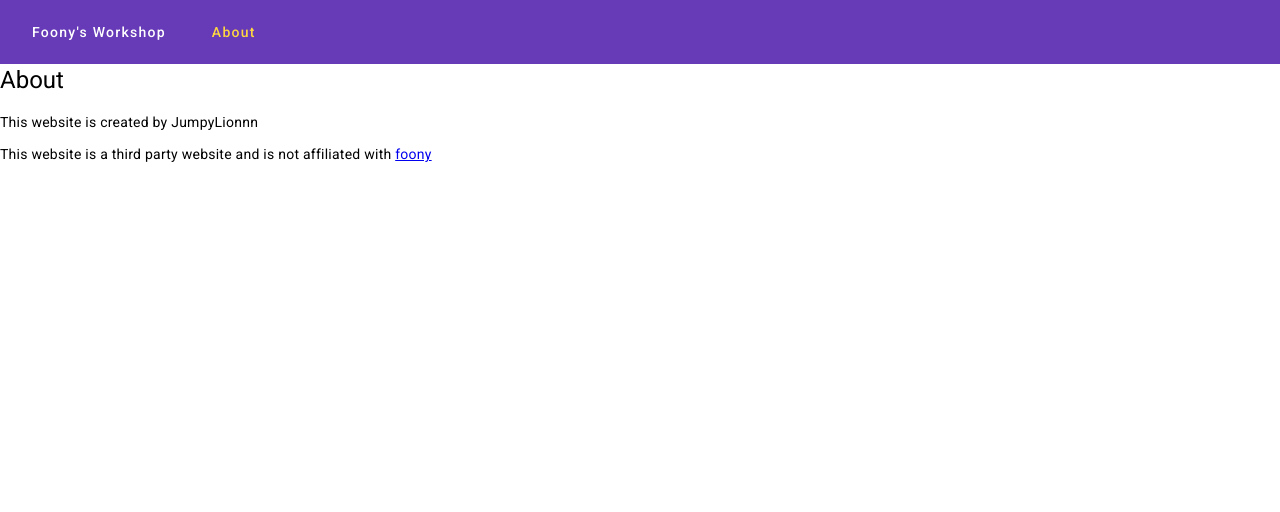
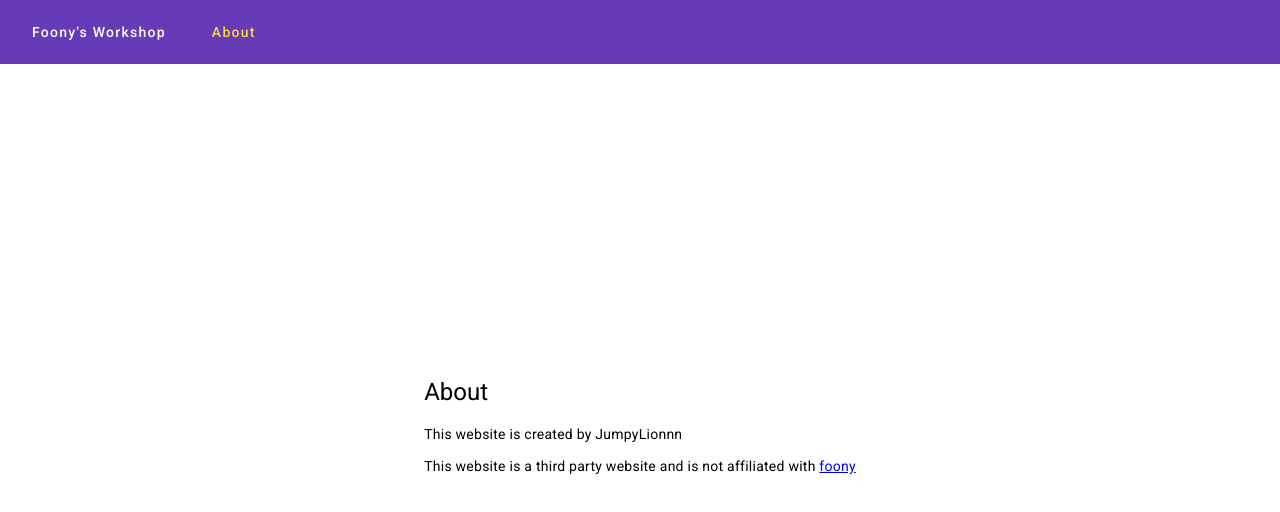
Before and after one commit to JumpyLionnn/foony-workshop, an Angular app: page /about in a window 1280 px wide. Shown: the top 512 px of the page. Built offline with nearby package versions, Linux system fonts and the light colour scheme.

Commit message:
Improve the about page design.

```diff
--- a/src/app/about/about.component.html
+++ b/src/app/about/about.component.html
@@ -1,3 +1,4 @@
+<div>
     <h1>About</h1>
     <p>
         This website is created by JumpyLionnn
@@ -5,3 +6,4 @@
     <p>
         This website is a third party website and is not affiliated with <a href="https://foony.com/">foony</a>
     </p>
+</div>
--- a/src/app/about/about.component.scss
+++ b/src/app/about/about.component.scss
@@ -0,0 +1,9 @@
+:host{
+    box-sizing: border-box;
+    height: 100%;
+    width: 100%;
+    display: flex;
+    align-items: center;
+    justify-content: center;
+    padding: 1em;
+}
--- a/src/app/app.component.html
+++ b/src/app/app.component.html
@@ -1,7 +1,11 @@
+<div id="app">
     <mat-toolbar color="primary">
         <button mat-flat-button color="primary" routerLink="/">Foony's Workshop</button>
         <div id="navigation">
             <button mat-button color="accent" routerLink="/about">About</button>
         </div>
     </mat-toolbar>
+    <div id="page">
         <router-outlet></router-outlet>
+    </div>
+</div>
--- a/src/app/app.component.scss
+++ b/src/app/app.component.scss
@@ -1,5 +1,16 @@
-#navigation{
+#app {
     display: flex;
-    gap: 1em;
-    margin-left: 1em;
+    flex-direction: column;
+    height: 100%;
+
+    #navigation {
+        display: flex;
+        gap: 1em;
+        margin-left: 1em;
+    }
+
+    #page {
+        flex-grow: 1;
+        width: 100%;
+    }
 }
```
Lines whose indentation alone changed are shown as unchanged.
